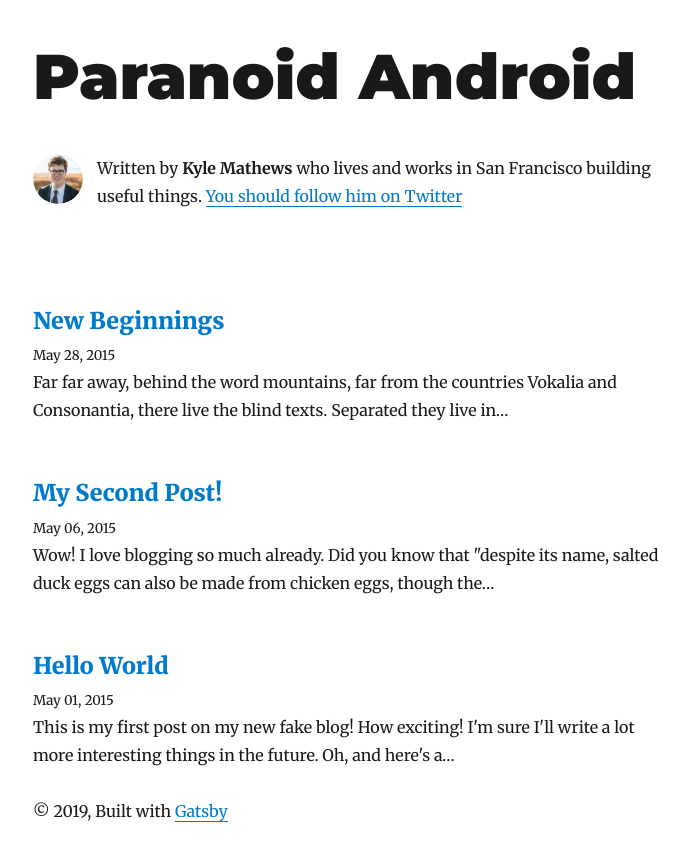
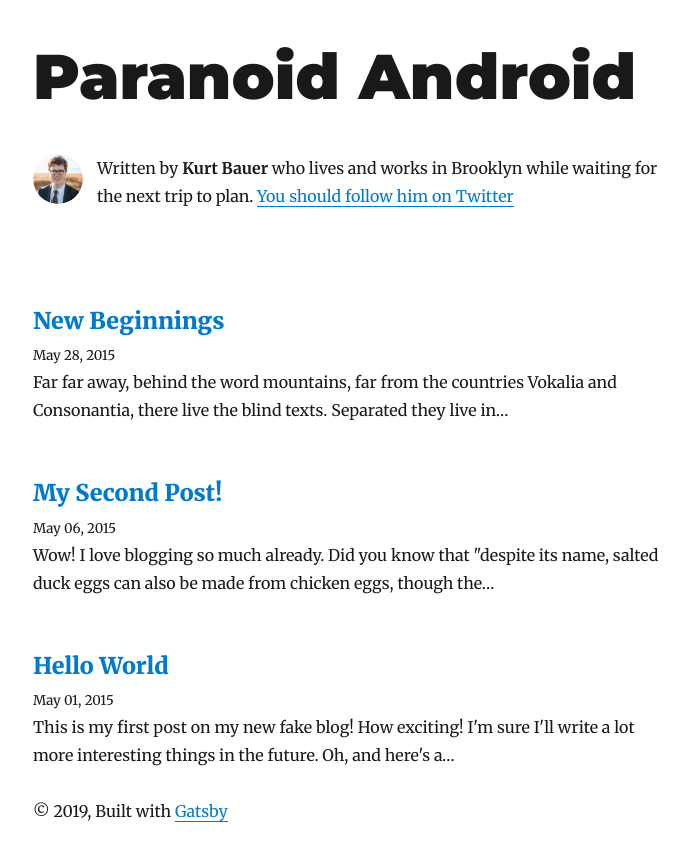
Before and after one commit to krtb/My-Portfolio, a Gatsby site: page / in a window 1280 px wide. Shown: the whole page, without its empty margins (292-981 px from the left). Built offline with nearby package versions, Linux system fonts and the light colour scheme; Gatsby itself is replaced by a stand-in of ours; some packages are replaced by stand-ins of ours.

Commit message:
change short bio on front page

```diff
--- a/gatsby-config.js
+++ b/gatsby-config.js
@@ -1,7 +1,7 @@
 module.exports = {
   siteMetadata: {
     title: `Paranoid Android`,
-    author: `Kyle Mathews`,
+    author: `Kurt Bauer`,
     description: `A starter blog demonstrating what Gatsby can do.`,
     siteUrl: `https://gatsby-starter-blog-demo.netlify.com/`,
     social: {
--- a/src/components/Bio.js
+++ b/src/components/Bio.js
@@ -31,8 +31,8 @@ function Bio() {
               }}
             />
             <p>
-              Written by <strong>{author}</strong> who lives and works in San
-              Francisco building useful things.
+              Written by <strong>{author}</strong> who lives and works in Brooklyn
+              while waiting for the next trip to plan.
               {` `}
               <a href={`https://twitter.com/${social.twitter}`}>
                 You should follow him on Twitter
```
